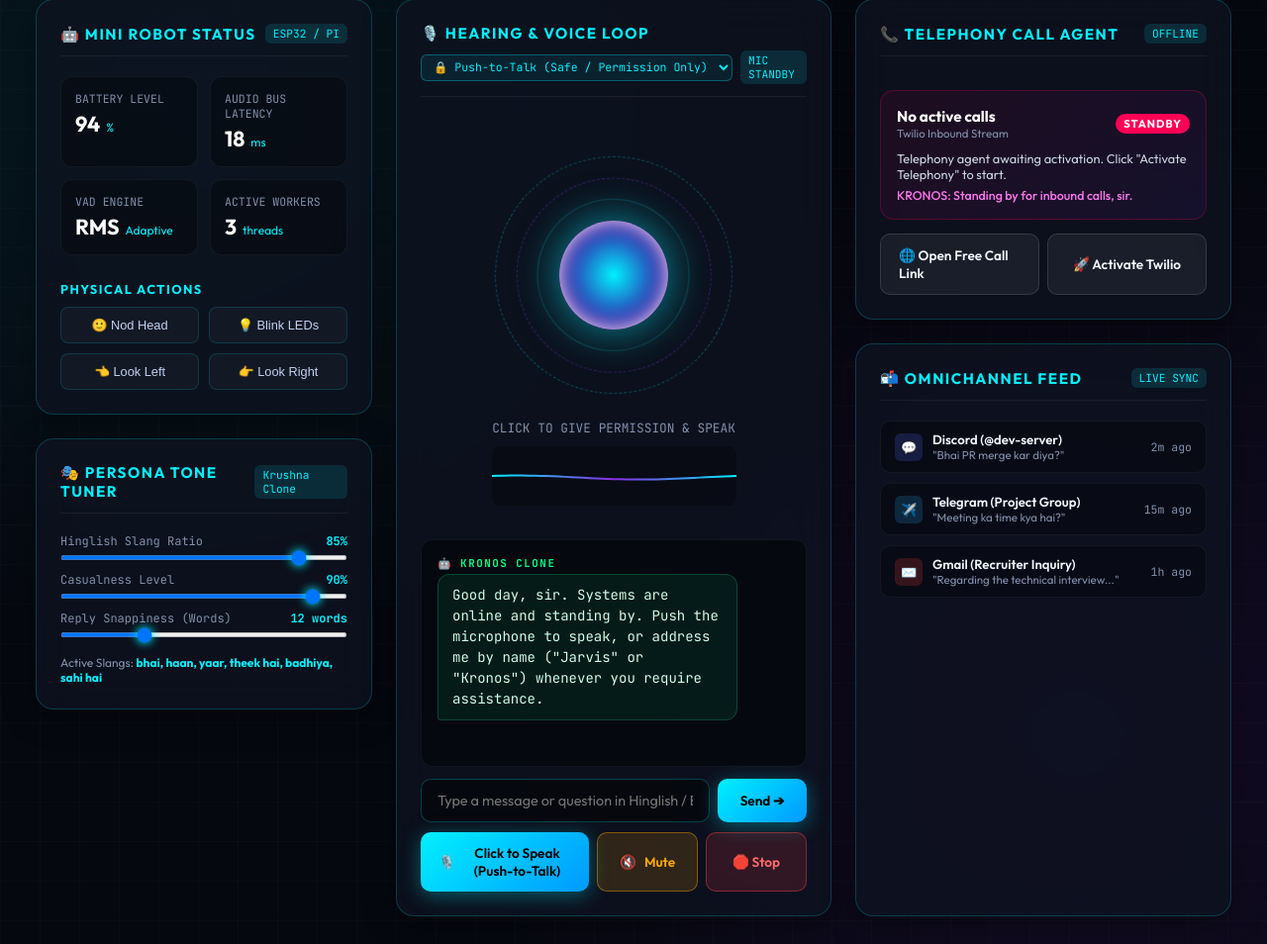
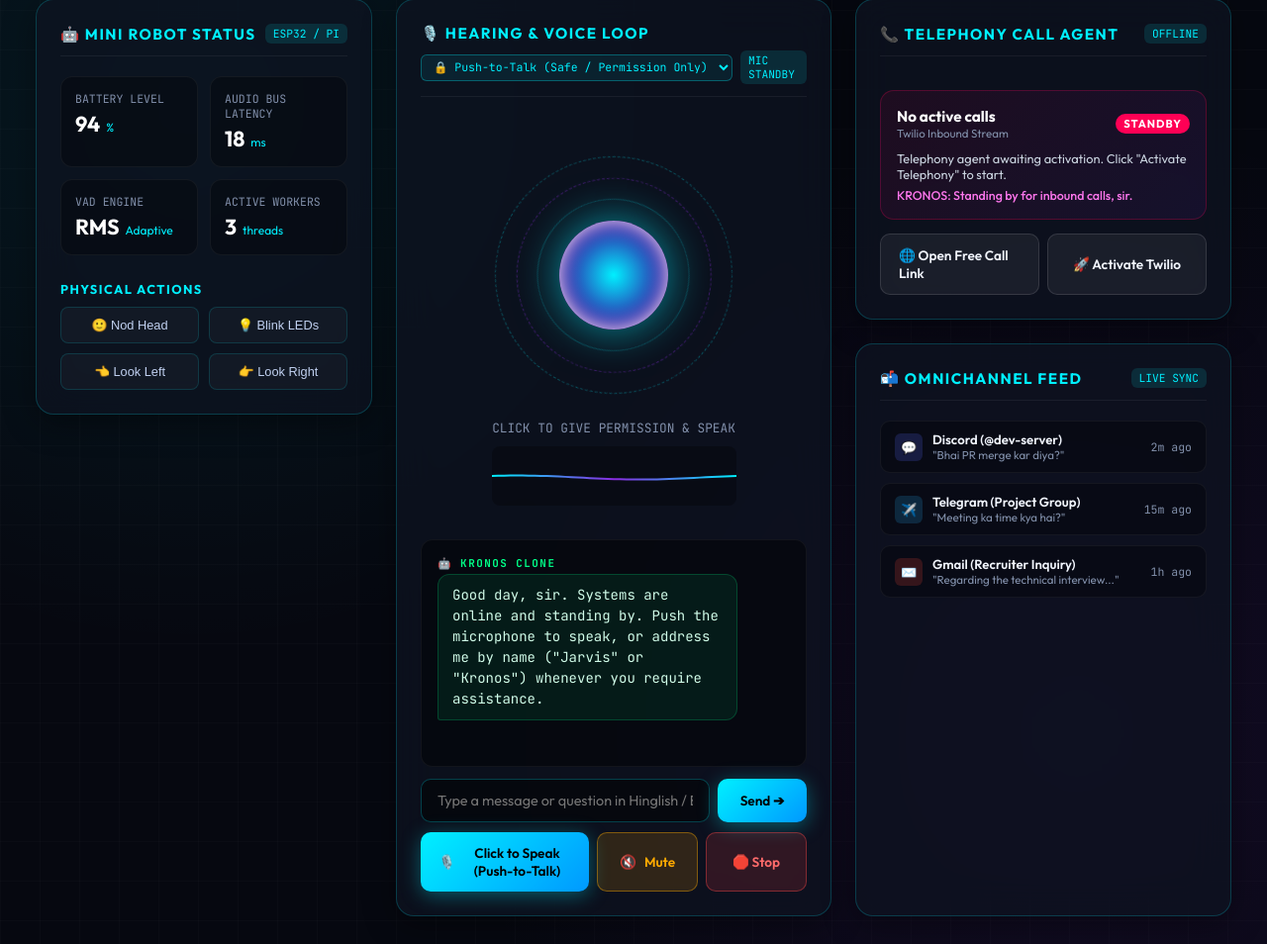
Before and after one commit to Krushna56/KRONOS, a Python web app: template app/templates/dashboard.html in a window 1280 px wide. Shown: the part 110-1064 px from the top of the page at 99% size. Run offline with Jinja, Linux system fonts and the light colour scheme; the template is opened without the code that fills it, so the values that code supplies are empty.

Commit message:
style(dashboard): remove unused Persona Tone Tuner card

```diff
--- a/app/templates/dashboard.html
+++ b/app/templates/dashboard.html
@@ -709,42 +709,6 @@
                     <button class="btn-action" onclick="triggerAction('blink')">💡 Blink LEDs</button>
                     <button class="btn-action" onclick="triggerAction('look_left')">👈 Look Left</button>
                     <button class="btn-action" onclick="triggerAction('look_right')">👉 Look Right</button>
-                </div>
-            </div>
-
-            <!-- Tone & Style Calibration -->
-            <div class="card">
-                <div class="card-header">
-                    <div class="card-title">🎭 Persona Tone Tuner</div>
-                    <div class="card-badge">Krushna Clone</div>
-                </div>
-
-                <div class="slider-group">
-                    <div class="slider-header">
-                        <span>Hinglish Slang Ratio</span>
-                        <span id="val-hinglish">85%</span>
-                    </div>
-                    <input type="range" min="0" max="100" value="85" oninput="document.getElementById('val-hinglish').innerText = this.value + '%'">
-                </div>
-
-                <div class="slider-group">
-                    <div class="slider-header">
-                        <span>Casualness Level</span>
-                        <span id="val-casual">90%</span>
-                    </div>
-                    <input type="range" min="0" max="100" value="90" oninput="document.getElementById('val-casual').innerText = this.value + '%'">
-                </div>
-
-                <div class="slider-group">
-                    <div class="slider-header">
-                        <span>Reply Snappiness (Words)</span>
-                        <span id="val-length">12 words</span>
-                    </div>
-                    <input type="range" min="5" max="30" value="12" oninput="document.getElementById('val-length').innerText = this.value + ' words'">
-                </div>
-
-                <div style="font-size: 0.75rem; color: var(--text-muted); margin-top: 6px;">
-                    Active Slangs: <strong style="color: var(--cyan-neon);">bhai, haan, yaar, theek hai, badhiya, sahi hai</strong>
                 </div>
             </div>
         </div>
```
